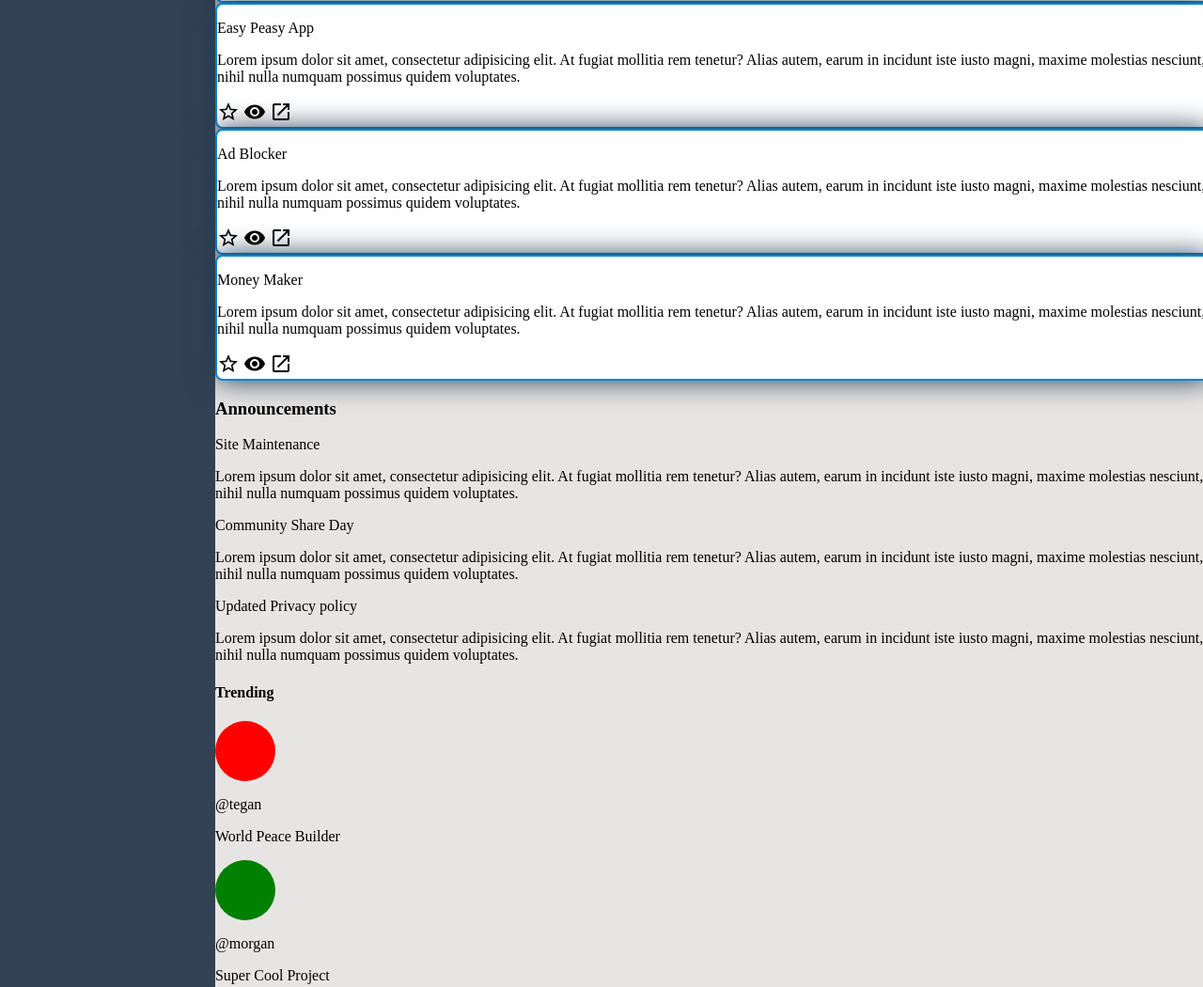
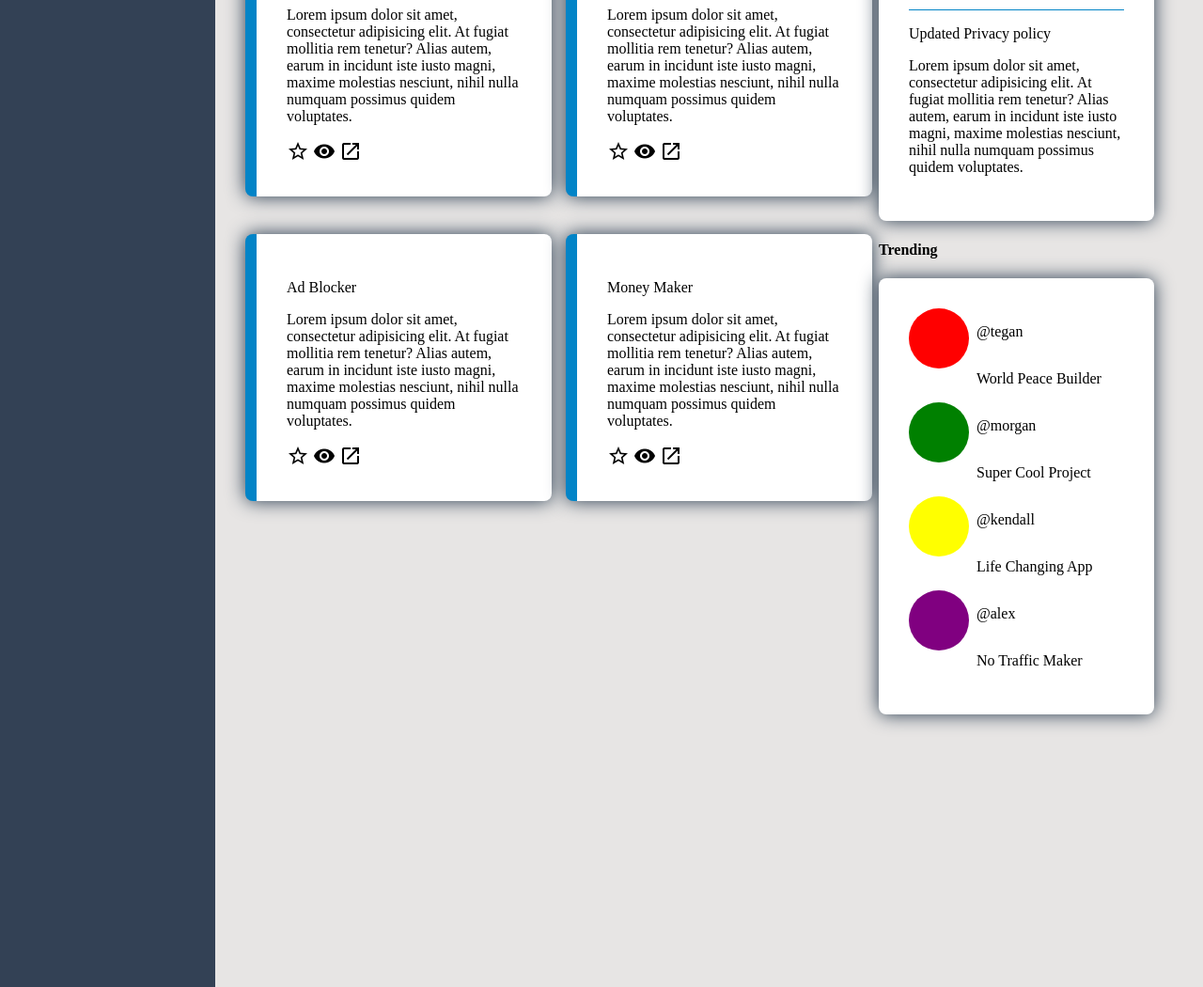
Before and after one commit to MauroStyleman/Odin-Admin-Dashboard, a plain HTML site: page index.html in a window 1280 px wide. Shown: the part 742-1792 px from the top of the page at 94% size. Drawn offline with Linux system fonts and the light colour scheme.

Commit message:
verder gewerkt

```diff
--- a/index.html
+++ b/index.html
@@ -74,7 +74,8 @@
 <main>
     <section>
         <h2>Your Projects</h2>
-        <div class="Projects">
+        <div class="project_container">
+            <div class="Projects projectLeft">
                 <p>Super Cool Project</p>
                 <p><span>Lorem ipsum dolor sit amet, consectetur adipisicing elit. At fugiat mollitia rem tenetur? Alias
                 autem, earum in incidunt iste iusto magni, maxime molestias nesciunt, nihil nulla numquam possimus
@@ -96,7 +97,7 @@
                     <span class="material-icons"> open_in_new </span>
                 </div>
             </div>
-        <div class="Projects">
+            <div class="Projects projectLeft">
                 <p>Impossible App</p>
                 <p><span>Lorem ipsum dolor sit amet, consectetur adipisicing elit. At fugiat mollitia rem tenetur? Alias
                 autem, earum in incidunt iste iusto magni, maxime molestias nesciunt, nihil nulla numquam possimus
@@ -118,7 +119,7 @@
                     <span class="material-icons"> open_in_new </span>
                 </div>
             </div>
-        <div class="Projects">
+            <div class="Projects projectLeft">
                 <p>Ad Blocker</p>
                 <p><span>Lorem ipsum dolor sit amet, consectetur adipisicing elit. At fugiat mollitia rem tenetur? Alias
                 autem, earum in incidunt iste iusto magni, maxime molestias nesciunt, nihil nulla numquam possimus
@@ -140,18 +141,19 @@
                     <span class="material-icons"> open_in_new </span>
                 </div>
             </div>
+        </div>
     </section>
     <div>
         <section>
             <h3>Announcements</h3>
-            <div>
+            <div class="announcement_container">
                 <div>
                     <p>Site Maintenance</p>
                     <p><span>Lorem ipsum dolor sit amet, consectetur adipisicing elit. At fugiat mollitia rem tenetur? Alias
                 autem, earum in incidunt iste iusto magni, maxime molestias nesciunt, nihil nulla numquam possimus
                 quidem voluptates.</span></p>
                 </div>
-                <div>
+                <div id="middle_announcement">
                     <p>Community Share Day</p>
                     <p><span>Lorem ipsum dolor sit amet, consectetur adipisicing elit. At fugiat mollitia rem tenetur? Alias
                 autem, earum in incidunt iste iusto magni, maxime molestias nesciunt, nihil nulla numquam possimus
@@ -167,26 +169,34 @@
         </section>
         <section>
             <h4>Trending</h4>
-            <div>
-                <div>
+            <div class="trending_container">
+                <div class="trending_wrapper">
                     <div class="gebruiker" id="gebruiker2"></div>
+                    <div class="trending_names">
                         <p>@tegan</p>
                         <p>World Peace Builder</p>
                     </div>
-                <div>
+                </div>
+            <div class="trending_wrapper">
                 <div class="gebruiker" id="gebruiker3"></div>
+                <div class="trending_names">
                     <p>@morgan</p>
                     <p>Super Cool Project</p>
                 </div>
-                <div>
+            </div>
+            <div class="trending_wrapper">
                 <div class="gebruiker" id="gebruiker4"></div>
+                <div class="trending_names">
                     <p>@kendall</p>
                     <p>Life Changing App</p>
                 </div>
-                <div>
+            </div>
+            <div class="trending_wrapper">
                 <div class="gebruiker" id="gebruiker5"></div>
+                <div class="trending_names">
                     <p>@alex</p>
                     <p>No Traffic Maker</p>
+                </div>
             </div>
             </div>
     </section>
--- a/style.css
+++ b/style.css
@@ -149,8 +149,61 @@ Projects
  */
 .Projects {
     background-color:white;
-    box-shadow: rgb(38, 57, 77) 0 0 30px 0;
+    box-shadow: rgb(38, 57, 77) 0 0 20px 0;
     border-radius: 0.5em;
-    border: 2px solid #0284c7;
+    border-left: 12px solid #0284c7;
+    padding: 2em;
+    width: 75%;
+}
+.projectLeft {
+    margin-left:2em;
+}
+main {
+    display: grid;
+    grid-template-columns: 2fr 1fr ;
+    grid-template-rows:1fr  ;
+}
+.project_container{
+    display:grid;
+    grid-template-columns:1fr 1fr;
+    gap: 2.5em;
+}
+/*
+Announcement
+ */
+.announcement_container {
+    background-color:white;
+    box-shadow: rgb(38, 57, 77) 0 0 20px 0;
+    border-radius: 0.5em;
+    padding:2em;
+    width:65%;
+    display: flex;
+    flex-direction: column;
+}
 
+#middle_announcement{
+    border-top: #0284c7 1px solid;
+    border-bottom: #0284c7 1px solid;
 }
+
+/*
+Trending
+ */
+.trending_container{
+    background-color:white;
+    box-shadow: rgb(38, 57, 77) 0 0 20px 0;
+    border-radius: 0.5em;
+    padding:2em;
+    width:65%;
+    display: flex;
+    flex-direction: column;
+}
+.trending_wrapper{
+    display:flex;
+    flex-direction: row;
+    gap:0.5em;
+}
+.trending_names{
+    display:flex;
+    flex-direction: column;
+}
```
Lines whose indentation alone changed are shown as unchanged.
